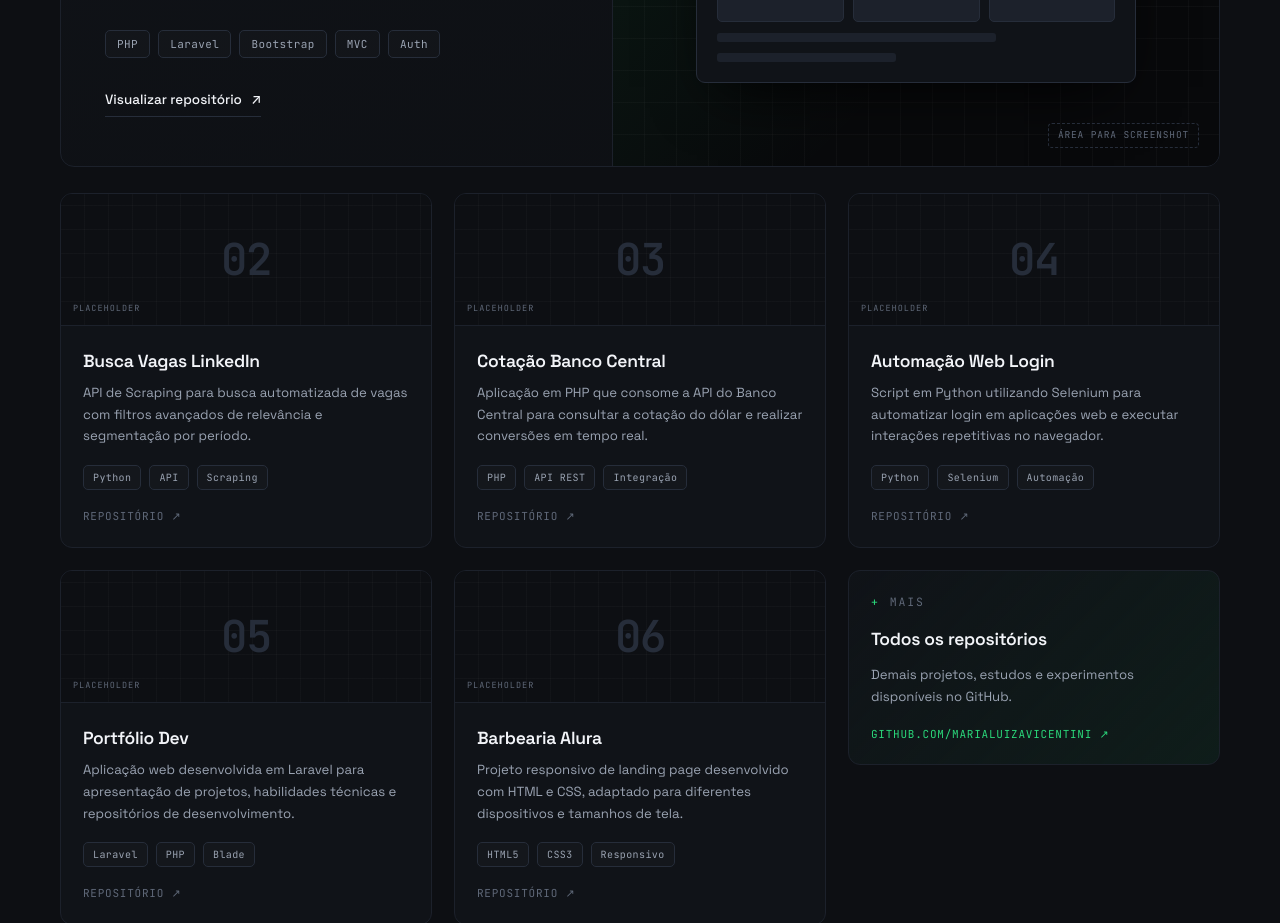
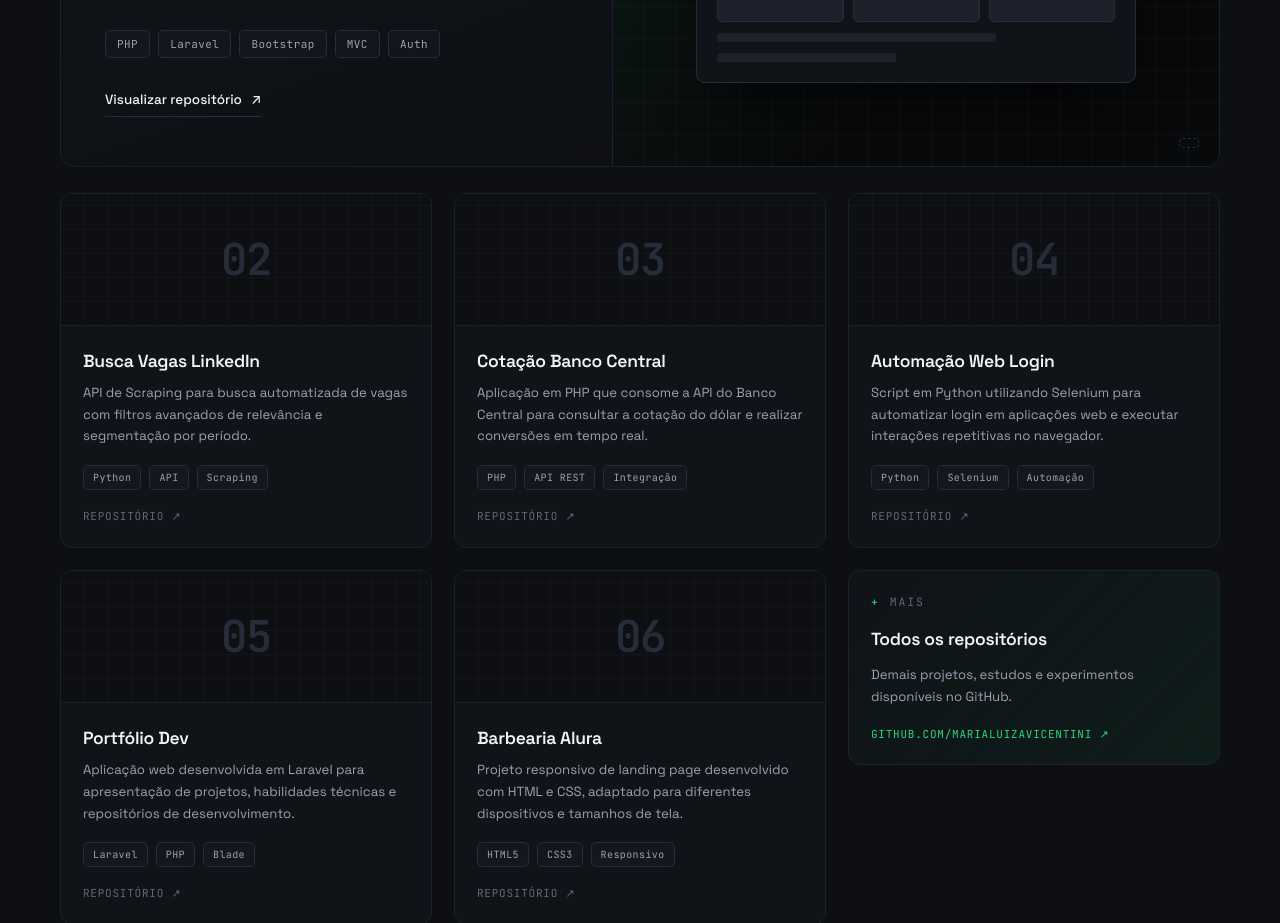
Before and after one commit to MariaLuizaVicentini/portfolio-malu-vicentini, a React (Vite) app: page / in a window 1280 px wide. Shown: the part 1300-2223 px from the top of the page. Built offline with nearby package versions, Linux system fonts and the light colour scheme.

Commit message:
chore: removendo plachholder

```diff
--- a/src/components/Projects/FeaturedProject.tsx
+++ b/src/components/Projects/FeaturedProject.tsx
@@ -37,7 +37,6 @@ export default function FeaturedProject({ project }: FeaturedProjectProps) {
       <div className="feat-visual relative flex min-h-[300px] items-center justify-center border-t border-line p-8 min-[980px]:min-h-[400px] min-[980px]:border-l min-[980px]:border-t-0 min-[980px]:p-11">
         <BrowserMock url={project.browserLabel ?? project.id} />
         <span className="absolute bottom-[18px] right-5 rounded border border-dashed border-line-2 px-[9px] py-1 font-mono text-[9.5px] uppercase tracking-[.09em] text-txt-3">
-          Área para screenshot
         </span>
       </div>
     </article>
--- a/src/components/Projects/ProjectCard.tsx
+++ b/src/components/Projects/ProjectCard.tsx
@@ -12,7 +12,6 @@ export default function ProjectCard({ project }: ProjectCardProps) {
           aria-hidden
           className="absolute bottom-2.5 left-3 font-mono text-[8.5px] tracking-[.12em] text-txt-3"
         >
-          PLACEHOLDER
         </span>
       </div>
 
```
